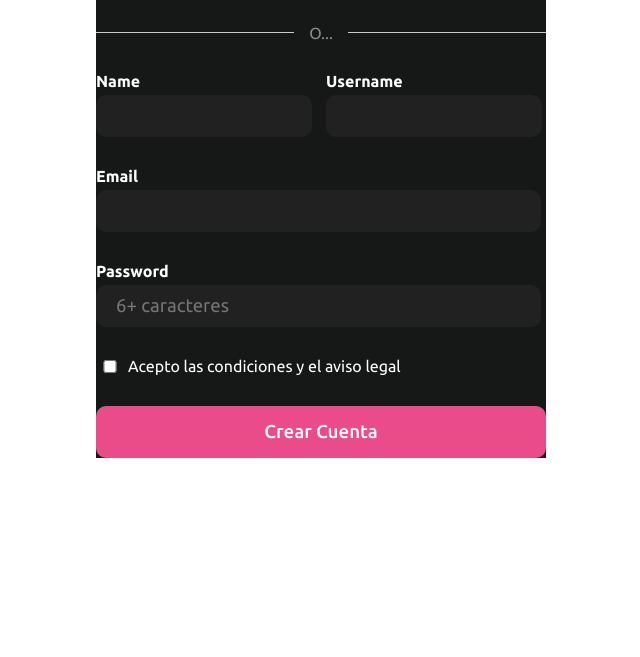
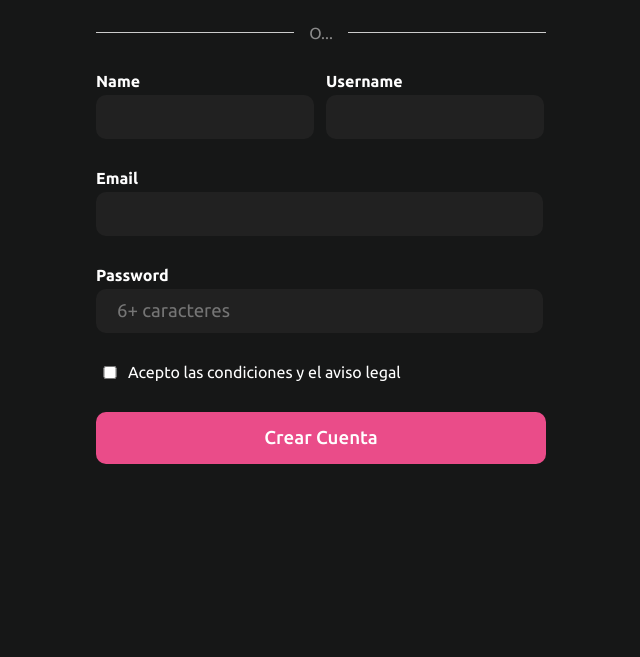
Before and after one commit to ReymondDiaz/curso-html-css, a plain HTML site: page Ejercicio-7-formulario/html/index.html in a window 1280 px wide. Shown: the part 143-800 px from the top of the page, without its empty margins (319-959 px from the left). Drawn offline with Linux system fonts and the light colour scheme.

Commit message:
correccion de background-color

```diff
--- a/Ejercicio-7-formulario/css/style.css
+++ b/Ejercicio-7-formulario/css/style.css
@@ -1,12 +1,15 @@
 @import url('https://fonts.googleapis.com/css2?family=Ubuntu:wght@300;400;500;700&display=swap');
 
 * {
+
+    font-family: 'Ubuntu', sans-serif;
+}
+body{
+    background-color: #161717;
     color: white;
-    font-family: 'Ubuntu', sans-serif;
 }
 
 .container {
-    background-color: #161717;
     margin: auto;
     display: flex;
     flex-direction: column;
@@ -112,31 +115,33 @@ label span {
 .section-inputs label input {
     width: 80%;
     background-color: #212121;
-    border: none;
+    border: solid 1px transparent;
     padding: 10px 20px;
     border-radius: 10px;
     outline: none;
     font-size: 14pt;
+    color: white;
 }
 label input {
     width: 90%;
     background-color: #212121;
-    border: none;
+    border: solid 1px transparent;
     padding: 10px 20px;
     border-radius: 10px;
     outline: none;
     font-size: 14pt;
     transition: background-color 0.2s, border 0.2s, box-shadow 0.2s;
+    color: white;
 }
 
 label input:hover {
     background-color: #454045;
-    border: solid 1px #f3f3f4;
+    border: solid 1px #212121;
     box-shadow: 0 0 4px  #eb50ff4f;
 }
 label input:focus {
     background-color:  #454045;
-    border: solid 1px #f3f3f4;
+    border: solid 1px #212121;
     box-shadow: 0 0 4px #eb50ff4f;
 }
 
```
